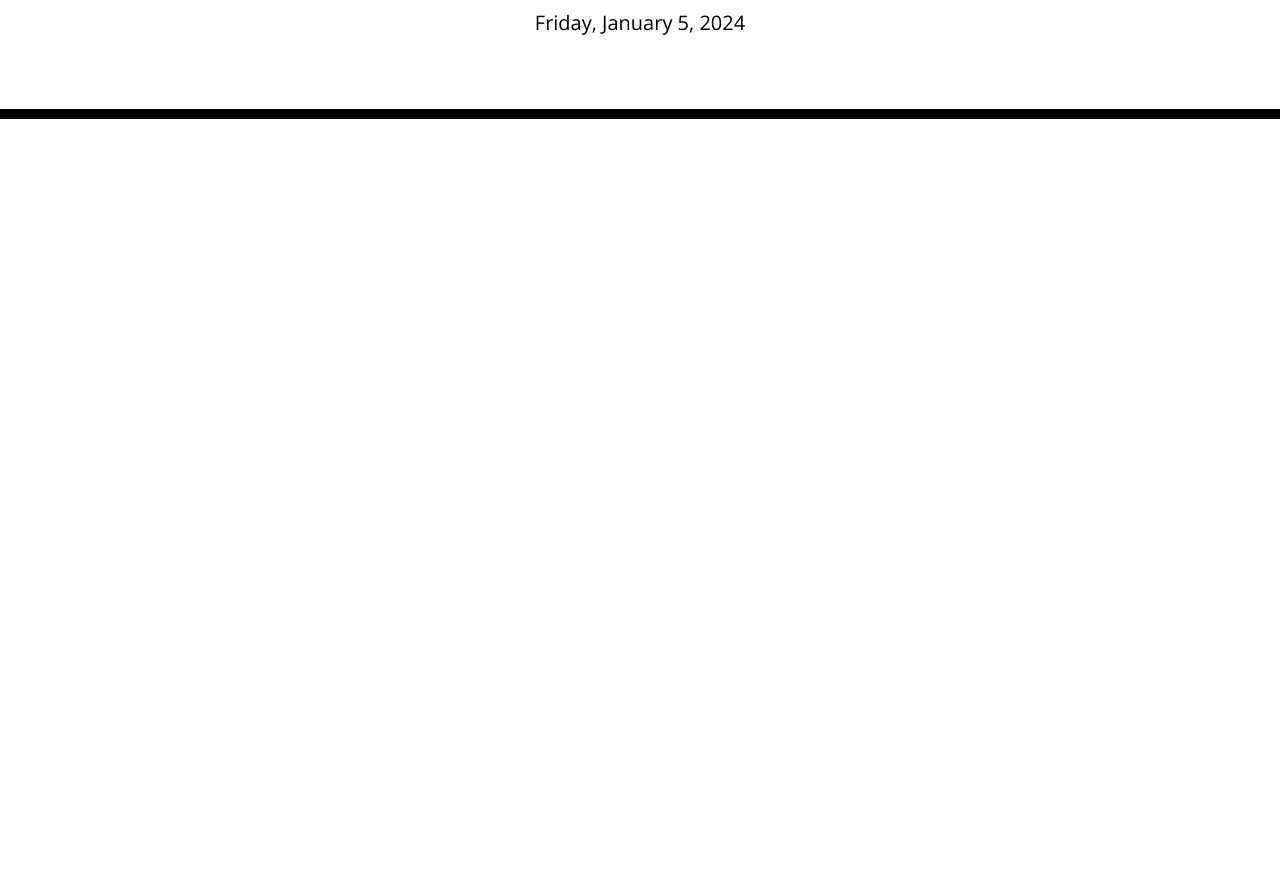
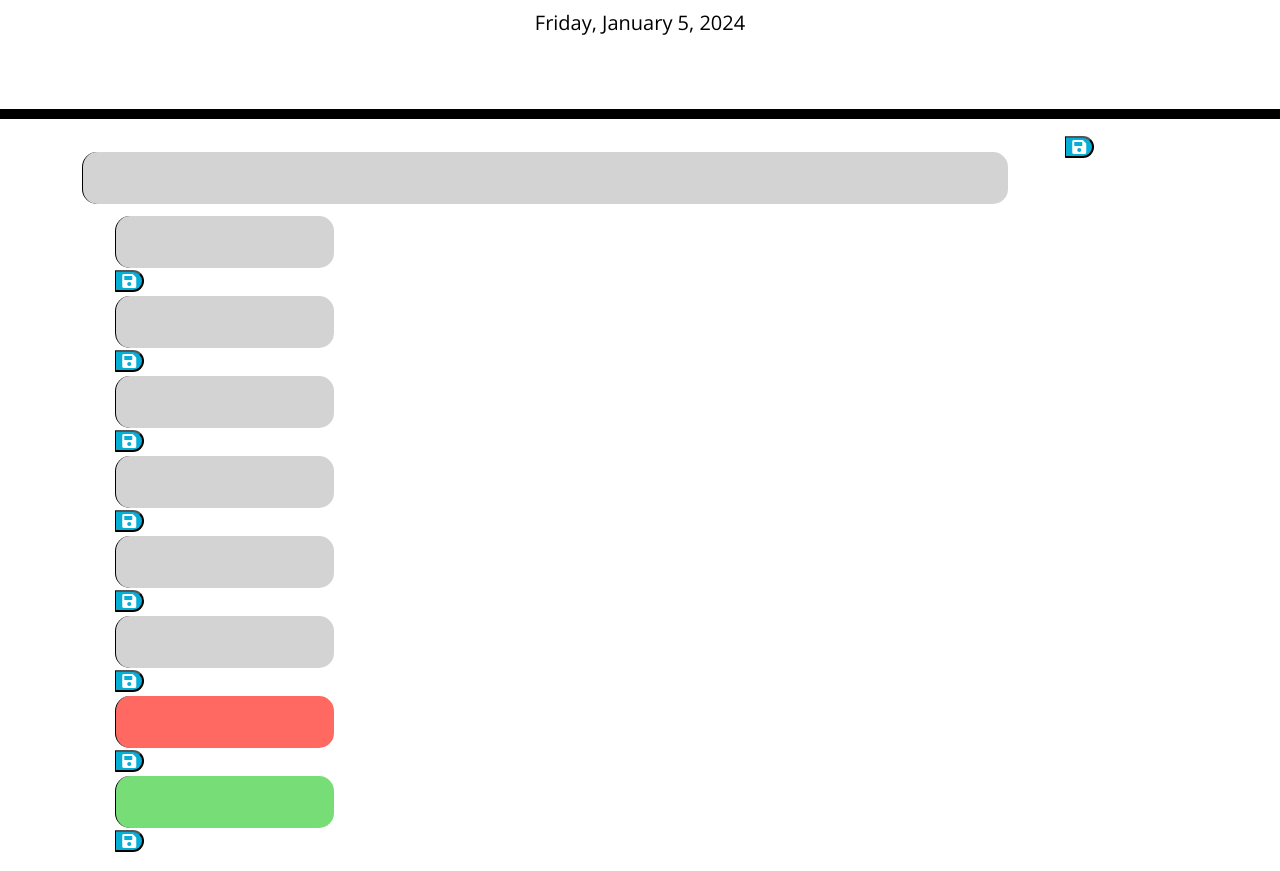
Before and after one commit to howilliam/DailyPlanner, a plain HTML site: page index.html in a window 1280 px wide. Shown: the part 168-1039 px from the top of the page. Before the commit the page ends 800 px from the top, so only its background shows below. Drawn offline with nearby package versions, Linux system fonts and the light colour scheme.

Commit message:
Added event listener for the click, then stored it in local storage'

```diff
--- a/JS/script.js
+++ b/JS/script.js
@@ -1,3 +1,12 @@
 // Display the current day
 var currentDayEl = $("#currentDay");
 currentDayEl.text(dayjs().format('dddd, MMMM D, YYYY'));
+
+// Add event listener for save button
+$(".saveBtn").on("click", function () {
+    var hour = $(this).siblings("textarea").data("time");
+    var eventText = $(this).siblings("textarea").val();
+
+    // Save to local storage
+    localStorage.setItem(hour, eventText);
+  });
--- a/index.html
+++ b/index.html
@@ -23,12 +23,72 @@
   </header>
   <div class="container">
     <!-- Timeblocks go here -->
+    <div class="row">
+      <div class="col-10">
+        <textarea class="time-block past" data-time="9" style="width: 100%;"></textarea>
+      </div>
+      <div class="col-2">
+        <button class="saveBtn"><i class="fas fa-save"></i></button>
+      </div>
+
+    </div>
 
     <div class="row">
       <div class="col-12">
-        <p id="currentDay" class="lead"></p>
+        <textarea class="time-block past" data-time="10"></textarea>
+        <button class="saveBtn"><i class="fas fa-save"></i></button>
       </div>
     </div>
+
+    <div class="row">
+      <div class="col-12">
+        <textarea class="time-block past" data-time=11"></textarea>
+        <button class="saveBtn"><i class="fas fa-save"></i></button>
+      </div>
+    </div>
+
+    <div class="row">
+      <div class="col-12">
+        <textarea class="time-block past" data-time="12"></textarea>
+        <button class="saveBtn"><i class="fas fa-save"></i></button>
+      </div>
+    </div>
+
+    <div class="row">
+      <div class="col-12">
+        <textarea class="time-block past" data-time="13"></textarea>
+        <button class="saveBtn"><i class="fas fa-save"></i></button>
+      </div>
+    </div>
+
+    <div class="row">
+      <div class="col-12">
+        <textarea class="time-block past" data-time="14"></textarea>
+        <button class="saveBtn"><i class="fas fa-save"></i></button>
+      </div>
+    </div>
+
+    <div class="row">
+      <div class="col-12">
+        <textarea class="time-block past" data-time="15"></textarea>
+        <button class="saveBtn"><i class="fas fa-save"></i></button>
+      </div>
+    </div>
+
+    <div class="row">
+      <div class="col-12">
+        <textarea class="time-block present" data-time="16"></textarea>
+        <button class="saveBtn"><i class="fas fa-save"></i></button>
+      </div>
+    </div>
+
+    <div class="row">
+      <div class="col-12">
+        <textarea class="time-block future" data-time="17"></textarea>
+        <button class="saveBtn"><i class="fas fa-save"></i></button>
+      </div>
+    </div>
+
   </div>
 
 
```
